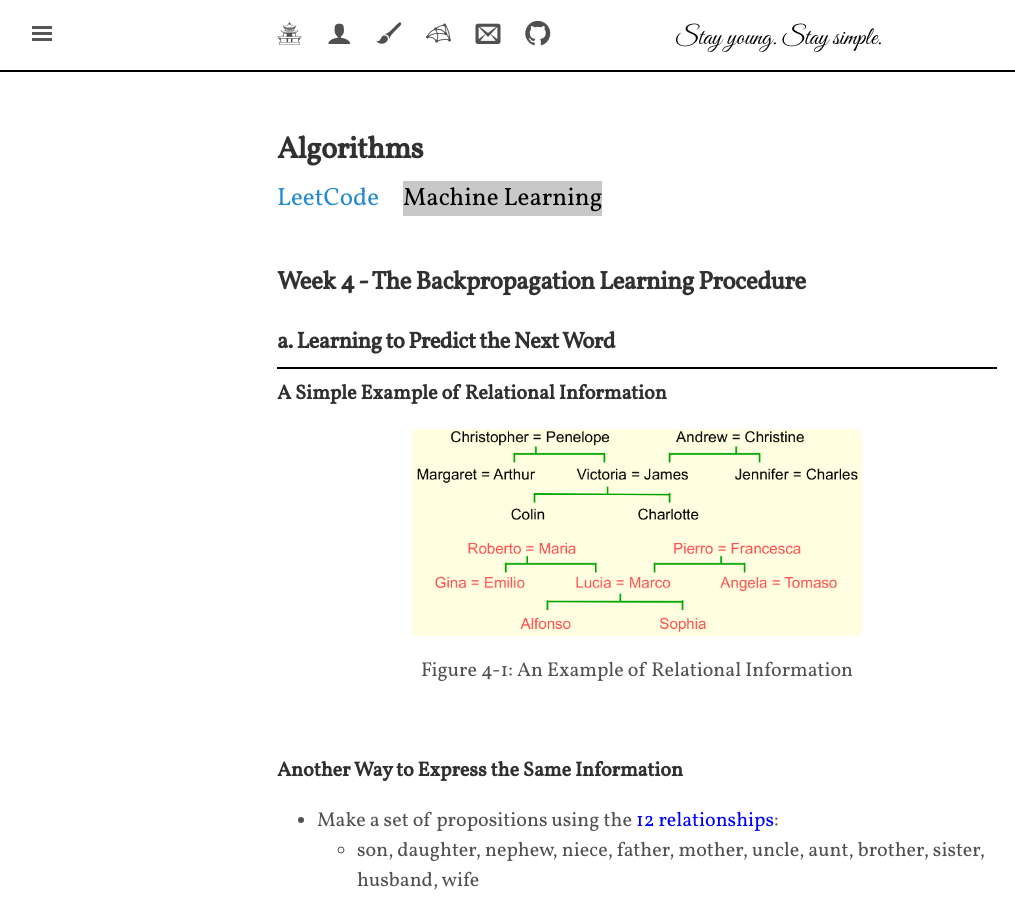
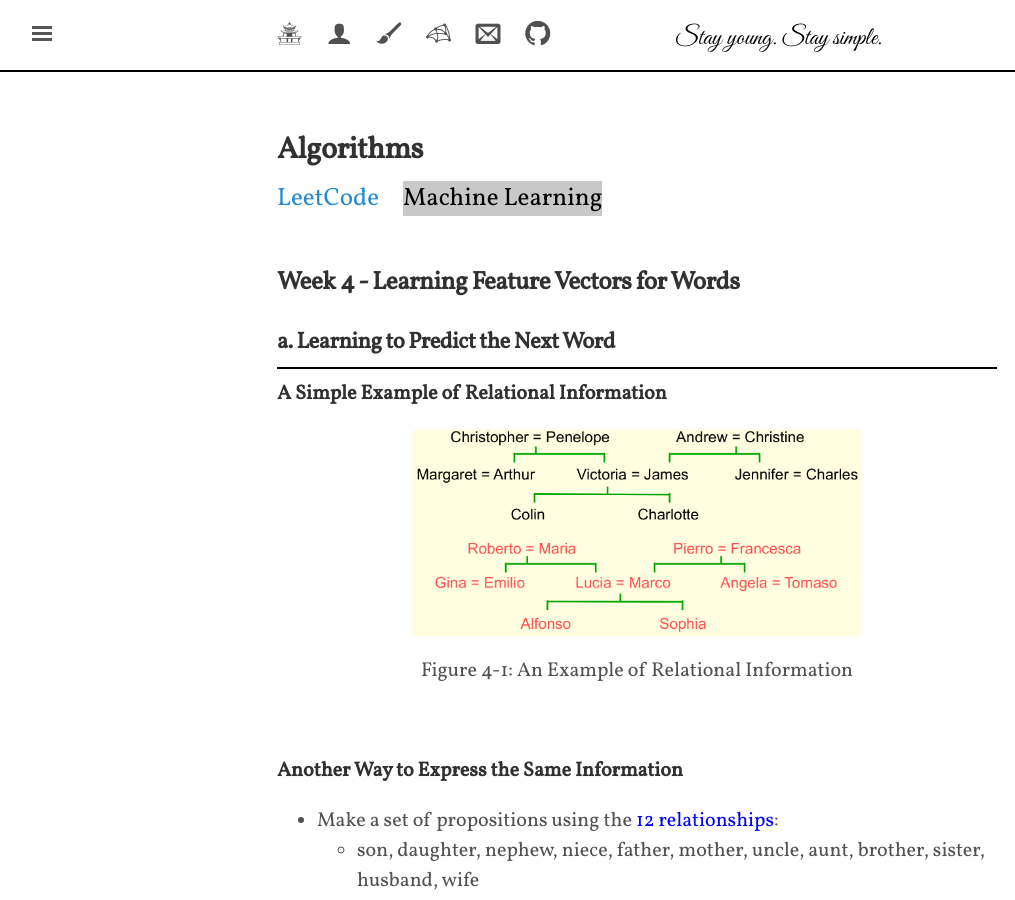
Before and after one commit to shevapato2008/myBlog, a Jekyll site: the page built from algorithms/machinelearning/nnml/week4.md, in a window 1280 px wide and 900 px high. Shown: the whole window, without its empty margins (3-1018 px from the left). Built offline with Jekyll 4.4.1, drawn with Linux system fonts in a browser that asks for light colours; some web fonts are replaced; formulas are drawn with MathJax 3; comment, search, counter and statistics services are not loaded.

Commit message:
Modified.

```diff
--- a/algorithms/machinelearning/nnml/week4.md
+++ b/algorithms/machinelearning/nnml/week4.md
@@ -5,7 +5,7 @@ comments: true
 mathjax: true
 ---
 
-## Week 4 - The Backpropagation Learning Procedure
+## Week 4 - Learning Feature Vectors for Words
 
 ### a. Learning to Predict the Next Word
 ---
```
